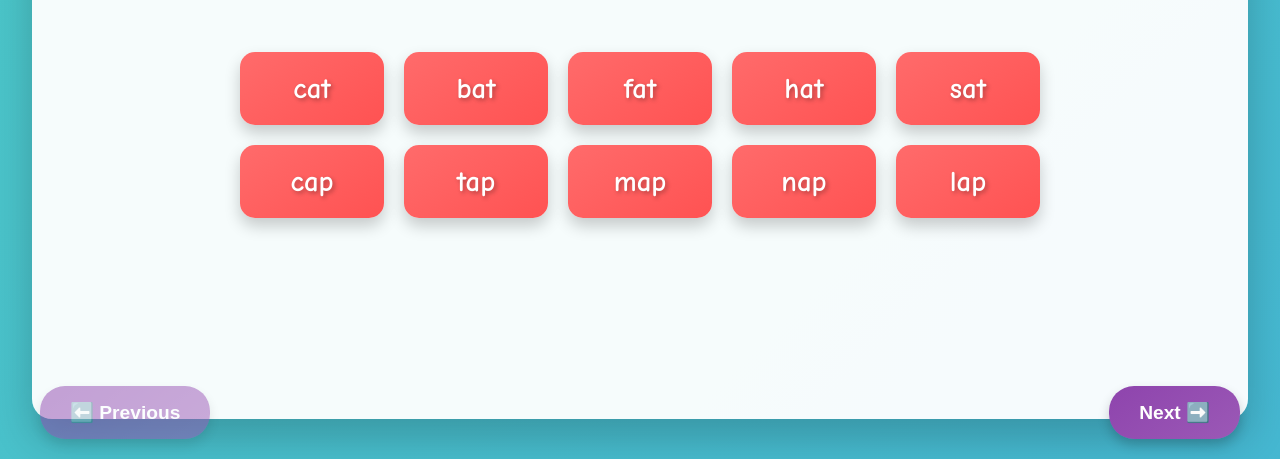
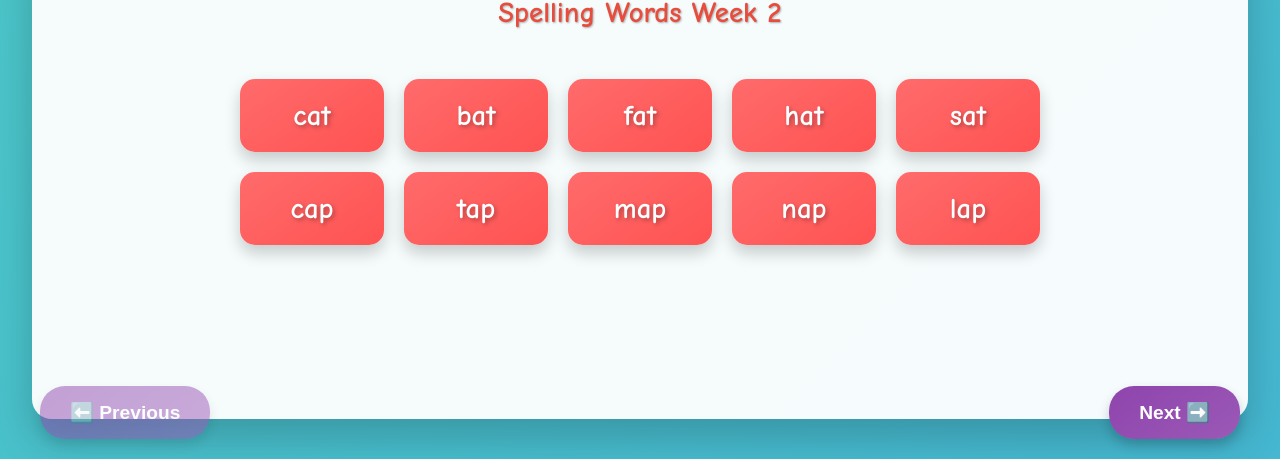
Before and after one commit to clarinda94/gr1spelling, a plain HTML site: page index.html in a window 1280 px wide. Shown: the part 341-800 px from the top of the page. Drawn offline with Linux system fonts and the light colour scheme.

Commit message:
Update index.html

```diff
--- a/index.html
+++ b/index.html
@@ -404,6 +404,7 @@
         <div class="slide active">
             <h1>🌟 Spelling Adventure! 🌟</h1>
             <h2>Grade 1 Fun with Words</h2>
+            <h3 style="color: #e74c3c; font-size: 1.8em; margin-bottom: 20px; text-shadow: 1px 1px 2px rgba(0,0,0,0.3);">Spelling Words Week 2</h3>
             <div class="spelling-words">
                 <div class="word-card">cat</div>
                 <div class="word-card">bat</div>
@@ -633,7 +634,7 @@
                 You did AMAZING work today! 🎉
             </div>
             <div style="font-size: 4em; margin: 30px 0;">
-                👏 🌈 ⭐
+                👏 ⭐ 🌟
             </div>
         </div>
 
```
